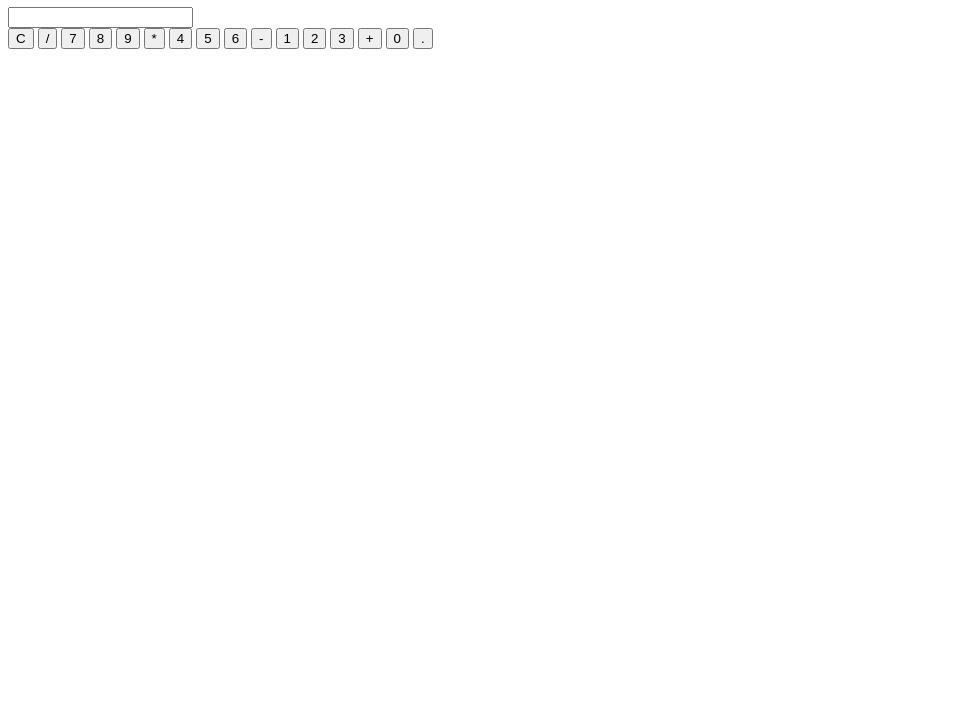
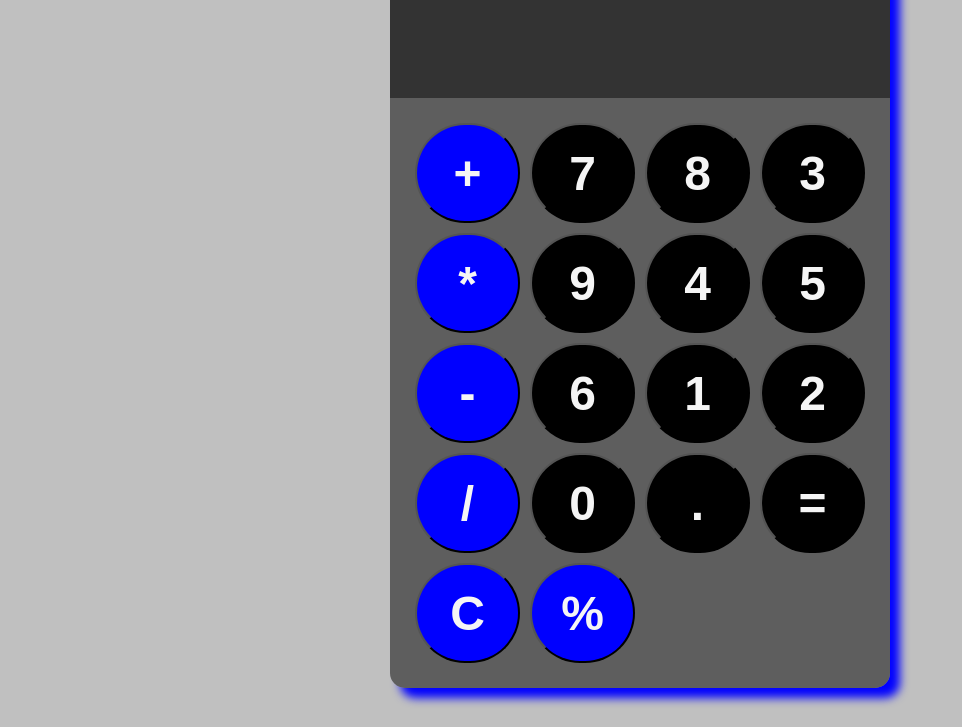
Before and after one commit to ugorjiekechibuzo/javascript-calculator, a plain HTML site: page index.html in a window 1280 px wide. Shown: the part 73-800 px from the top of the page, without its empty margins (0-962 px from the left). Drawn offline with Linux system fonts and the light colour scheme.

Commit message:
Calculator design completed

```diff
--- a/index.html
+++ b/index.html
@@ -5,32 +5,38 @@
   <meta name="viewport" content="width=device-width, initial-scale=1.0">
   <link rel="stylesheet" href="style.css">
     <link rel="stylesheet" href="https://use.fontawesome.com/releases/v6.1.2/css/all.css">
-  <title>Document</title>
+  <title>Calculator</title>
 </head>
 <body>
 
-  <h1>Calculator</h1>
+
 
   <div class="container">
     <input id="display" readonly>
     <div class="keys">
 
-      <button onclick=   class="operator"  >C</button>
-      <button class="operator" >/</button>
-      <button >7</button>
-      <button >8</button>
-      <button >9</button>
-      <button >*</button>
-      <button >4</button>
-      <button >5</button>
-      <button >6</button>
-      <button class="operator" >-</button>
-      <button >1</button>
-      <button >2</button>
-      <button >3</button>
-      <button class="operator" >+</button>
-      <button >0</button>
-      <button >.</button>
+
+
+      <button onclick="appendDisplay('+')"class="operator" >+</button>
+      <button onclick="appendDisplay('7')">7</button>
+      <button onclick="appendDisplay('8')">8</button>
+      <button onclick="appendDisplay('3')">3</button>
+
+      <button onclick="appendDisplay('*')" class="operator">*</button>
+      <button onclick="appendDisplay('9')">9</button>
+      <button onclick="appendDisplay('4')">4</button>
+      <button onclick="appendDisplay('5')">5</button>
+      <button onclick="appendDisplay('-')" class="operator" >-</button>
+      <button onclick="appendDisplay('6')">6</button>
+      <button onclick="appendDisplay('1')">1</button>
+      <button onclick="appendDisplay('2')">2</button>
+      <button onclick="appendDisplay('/')"class="operator" >/</button>
+      <button onclick="appendDisplay('0')">0</button>
+      <button onclick="appendDisplay('.')">.</button>
+      <button onclick="calculate('=')" >=</button>
+      <button onclick="clearDisplay('C')"  class="operator"  >C</button>
+      <button onclick="percentageDisplay('%')"  class="operator"  >%</button>
+
     </div>
 
 
--- a/index.js
+++ b/index.js
@@ -0,0 +1,19 @@
+
+const display = document.querySelector('#display');
+
+function appendDisplay(input) {
+ display.value = display.value + input;
+
+}
+
+function clearDisplay() {
+ display.value = '';
+}
+
+function calculate() {
+ display.value = eval(display.value);
+}
+
+function percentageDisplay() {
+ display.value = display.value / 100;
+}
--- a/style.css
+++ b/style.css
@@ -0,0 +1,68 @@
+body{
+  margin: 0;
+  display: flex;
+  justify-content: center;
+  align-items: center;
+  height: 100vh;
+  background-color: rgba(0, 0, 0, 0.249)
+
+}
+
+.container{
+  font-family: Arial, Helvetica, sans-serif;
+  background-color: rgba(0, 0, 0, 0.509);
+  border-radius: 15px;
+  max-width: 500px;
+  overflow: hidden;
+  box-shadow: 10px 10px 10px blue
+}
+button{
+  width: 100%;
+  height: 100px;
+  border-radius: 50px;
+  background-color: black;
+  color: whitesmoke;
+  font-size: 3rem;
+  font-weight: bold;
+  cursor: pointer;
+}
+
+button:hover{
+  background-color: #333;
+}
+
+button:active{
+  background-color: #666;
+}
+
+.operator{
+  background-color: blue;
+
+}
+
+.operator:hover{
+  background-color: #333;
+}
+
+.operator:active{
+  background-color: #666;
+}
+
+
+
+.keys{
+  display: grid;
+  grid-template-columns: repeat(4, 1fr);
+  gap: 10px;
+  padding: 25px;
+}
+
+#display{
+  width: 100%;
+  padding: 20px;
+  text-align: left;
+  font-size: 5rem;
+  border: none;
+  background-color: #333;
+  color: whitesmoke;
+}
```
